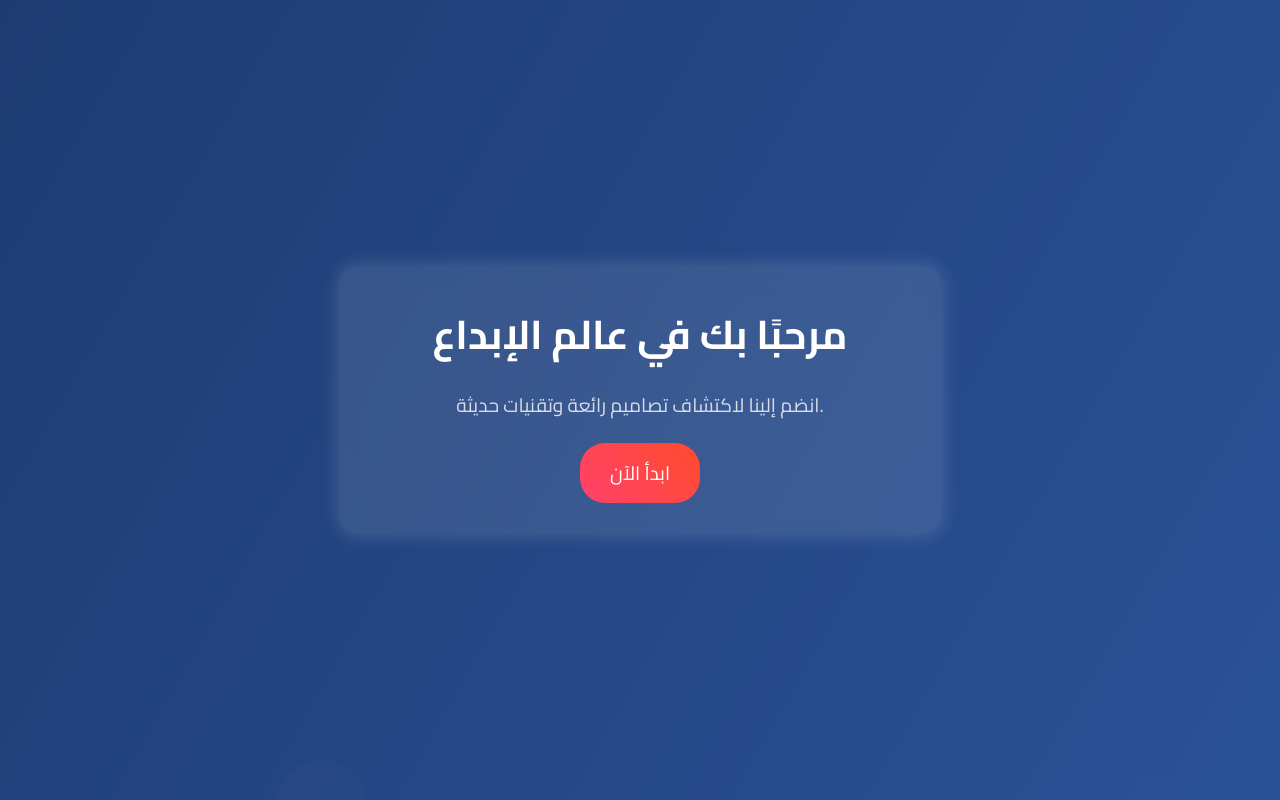
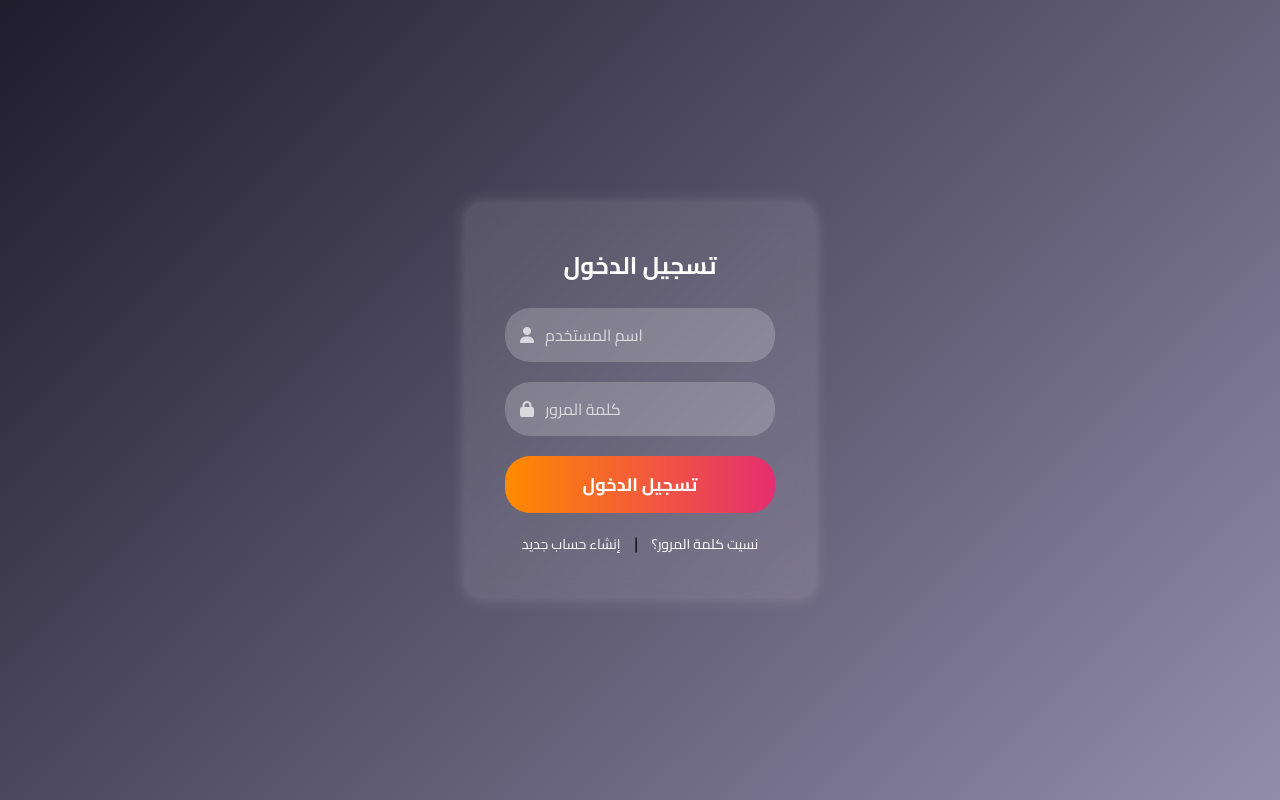
Before and after one commit to rojava78/MyNewRepo, a plain HTML site: page index.html in a window 1280 px wide. Drawn offline with Linux system fonts and the light colour scheme.

Commit message:
تحديث الصفحة 🚀

```diff
--- a/index.html
+++ b/index.html
@@ -3,8 +3,8 @@
 <head>
     <meta charset="UTF-8">
     <meta name="viewport" content="width=device-width, initial-scale=1.0">
-    <title>موقع عصري | تصميم عالمي</title>
-    <link href="https://fonts.googleapis.com/css2?family=Cairo:wght@400;700&display=swap" rel="stylesheet">
+    <title>تسجيل دخول فخم</title>
+    <link href="https://fonts.googleapis.com/css2?family=Cairo:wght@300;400;700&display=swap" rel="stylesheet">
     <style>
         * {
             margin: 0;
@@ -18,108 +18,107 @@
             justify-content: center;
             align-items: center;
             height: 100vh;
-            background: linear-gradient(120deg, #1e3c72, #2a5298);
-            overflow: hidden;
-            text-align: center;
-            color: white;
+            background: linear-gradient(135deg, #1f1c2c, #928DAB);
         }
 
-        .container {
-            position: relative;
-            z-index: 2;
-            max-width: 90%;
-            width: 600px;
-            padding: 30px;
+        .login-container {
             background: rgba(255, 255, 255, 0.1);
+            padding: 40px;
+            border-radius: 15px;
             backdrop-filter: blur(10px);
-            border-radius: 15px;
-            box-shadow: 0 0 20px rgba(255, 255, 255, 0.2);
+            box-shadow: 0px 0px 15px rgba(255, 255, 255, 0.2);
+            text-align: center;
+            width: 350px;
         }
 
-        h1 {
-            font-size: 2.5rem;
-            margin-bottom: 15px;
+        .login-container h2 {
+            color: #fff;
+            margin-bottom: 20px;
+            font-weight: 700;
         }
 
-        p {
-            font-size: 1.2rem;
+        .input-group {
+            position: relative;
             margin-bottom: 20px;
-            opacity: 0.8;
         }
 
-        .btn {
-            display: inline-block;
-            padding: 12px 30px;
-            font-size: 1.2rem;
-            color: white;
-            background: linear-gradient(45deg, #ff416c, #ff4b2b);
+        .input-group input {
+            width: 100%;
+            padding: 12px;
+            border: none;
+            outline: none;
+            border-radius: 25px;
+            background: rgba(255, 255, 255, 0.2);
+            color: #fff;
+            font-size: 16px;
+            padding-left: 40px;
+        }
+
+        .input-group input::placeholder {
+            color: rgba(255, 255, 255, 0.7);
+        }
+
+        .input-group i {
+            position: absolute;
+            left: 15px;
+            top: 50%;
+            transform: translateY(-50%);
+            color: rgba(255, 255, 255, 0.7);
+        }
+
+        .login-btn {
+            width: 100%;
+            padding: 12px;
             border: none;
             border-radius: 25px;
+            font-size: 18px;
+            font-weight: bold;
+            background: linear-gradient(90deg, #ff8a00, #e52e71);
+            color: #fff;
             cursor: pointer;
-            transition: all 0.3s ease-in-out;
-            text-decoration: none;
+            transition: 0.3s;
         }
 
-        .btn:hover {
-            transform: scale(1.1);
-            box-shadow: 0 0 10px rgba(255, 255, 255, 0.5);
+        .login-btn:hover {
+            transform: scale(1.05);
+            box-shadow: 0px 0px 10px rgba(255, 138, 0, 0.7);
         }
 
-        /* الخلفية المتحركة */
-        .animation-bg {
-            position: absolute;
-            width: 100%;
-            height: 100vh;
-            top: 0;
-            left: 0;
-            z-index: 1;
-            overflow: hidden;
+        .links {
+            margin-top: 15px;
         }
 
-        .circle {
-            position: absolute;
-            bottom: -50px;
-            background: rgba(255, 255, 255, 0.2);
-            border-radius: 50%;
-            animation: floatUp 10s infinite;
+        .links a {
+            color: #fff;
+            text-decoration: none;
+            margin: 0 10px;
+            font-size: 14px;
         }
 
-        @keyframes floatUp {
-            from { transform: translateY(100vh); opacity: 1; }
-            to { transform: translateY(-10vh); opacity: 0; }
+        .links a:hover {
+            text-decoration: underline;
         }
     </style>
+    <script src="https://kit.fontawesome.com/a076d05399.js" crossorigin="anonymous"></script>
 </head>
 <body>
 
-    <div class="animation-bg"></div>
-
-    <div class="container">
-        <h1>مرحبًا بك في عالم الإبداع</h1>
-        <p>انضم إلينا لاكتشاف تصاميم رائعة وتقنيات حديثة.</p>
-        <a href="#" class="btn">ابدأ الآن</a>
+    <div class="login-container">
+        <h2>تسجيل الدخول</h2>
+        <div class="input-group">
+            <i class="fas fa-user"></i>
+            <input type="text" placeholder="اسم المستخدم">
+        </div>
+        <div class="input-group">
+            <i class="fas fa-lock"></i>
+            <input type="password" placeholder="كلمة المرور">
+        </div>
+        <button class="login-btn">تسجيل الدخول</button>
+        <div class="links">
+            <a href="#">نسيت كلمة المرور؟</a> |
+            <a href="#">إنشاء حساب جديد</a>
+        </div>
     </div>
-
-    <script>
-        function createCircle() {
-            let circle = document.createElement("div");
-            circle.classList.add("circle");
-            document.querySelector(".animation-bg").appendChild(circle);
-
-            let size = Math.random() * 100 + 20;
-            circle.style.width = size + "px";
-            circle.style.height = size + "px";
-
-            circle.style.left = Math.random() * 100 + "vw";
-            circle.style.animationDuration = Math.random() * 6 + 4 + "s";
-
-            setTimeout(() => {
-                circle.remove();
-            }, 10000);
-        }
-
-        setInterval(createCircle, 800);
-    </script>
 
 </body>
 </html>
```
